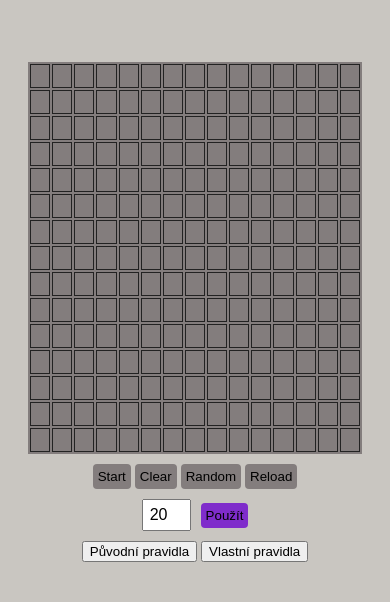
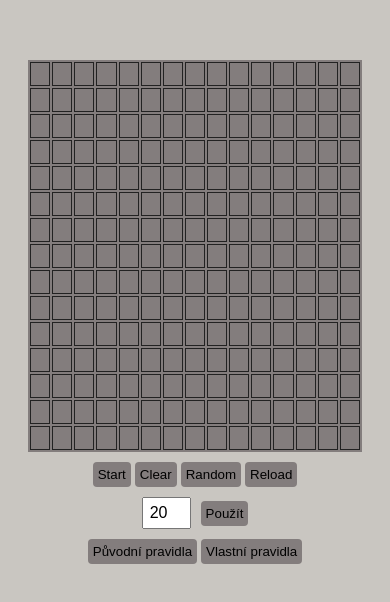
Before and after one commit to vojtechsilhanek/GoL, a plain HTML site: page index.html in a window 390 px wide. Shown: the part 138-740 px from the top of the page. Drawn offline with Linux system fonts and the light colour scheme.

Commit message:
Add files via upload

```diff
--- a/styles/life.css
+++ b/styles/life.css
@@ -61,3 +61,11 @@ td.live {
   border: none;
   padding: 5px;
 }
+
+
+.rule-controls button {
+  background-color: #7f2ccb;
+  border-radius: 4px;
+  border: none;
+  padding: 5px;
+}
--- a/styles/mobile.css
+++ b/styles/mobile.css
@@ -19,7 +19,7 @@ body {
     border: 1px solid #222222;
     width: 20px;
     height: 20px;
-    transition: 0.3s ease;
+
   }
   td.dead {
     background-color: transparent;
@@ -34,3 +34,16 @@ body {
     border: none;
     padding: 5px;
   }
+
+  .cell-controls button {
+    background-color: rgb(131, 125, 125);
+    border-radius: 4px;
+    border: none;
+    padding: 5px;
+  }
+  .rule-controls button {
+    background-color: rgb(131, 125, 125);
+    border-radius: 4px;
+    border: none;
+    padding: 5px;
+  }
```
